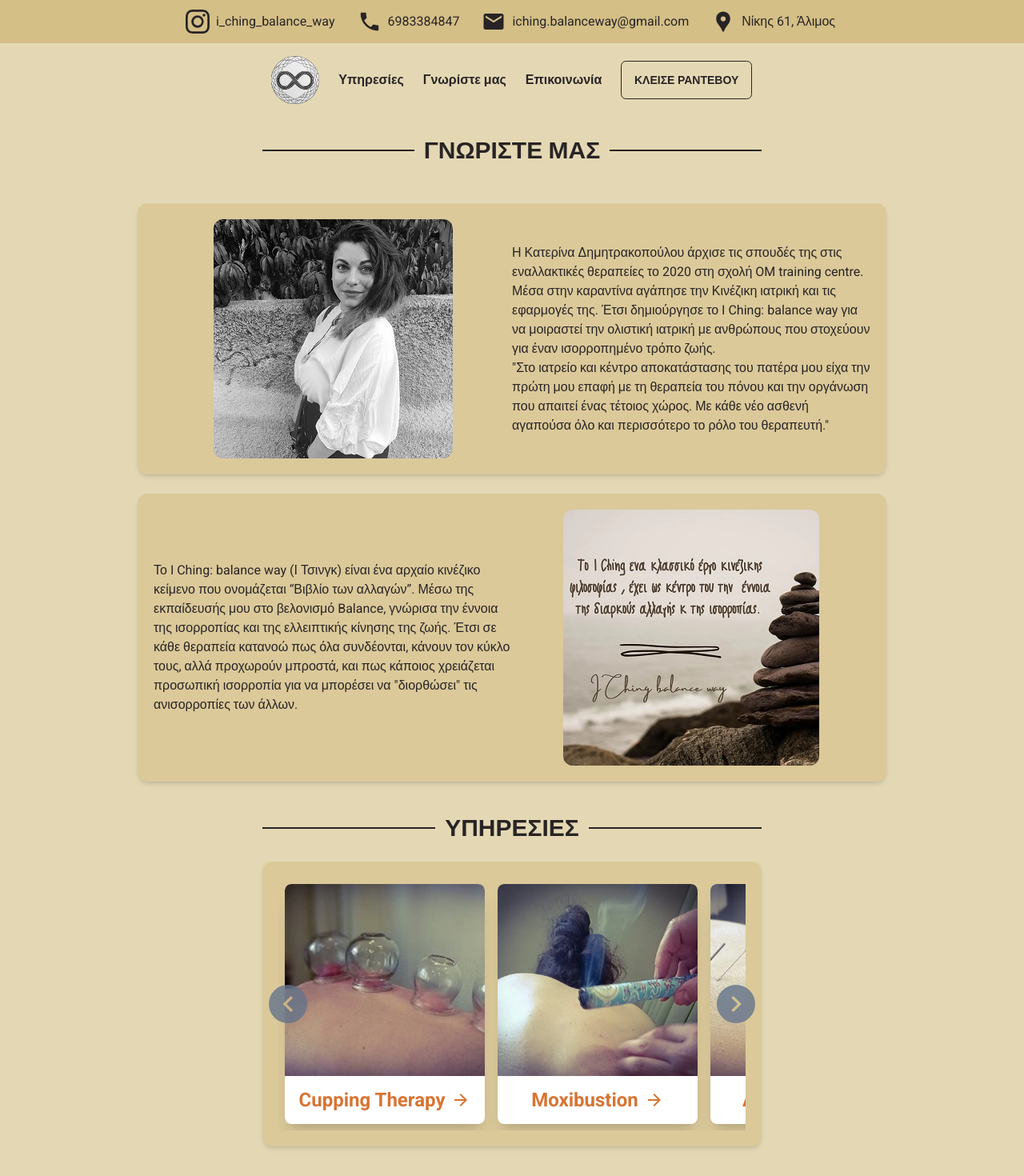
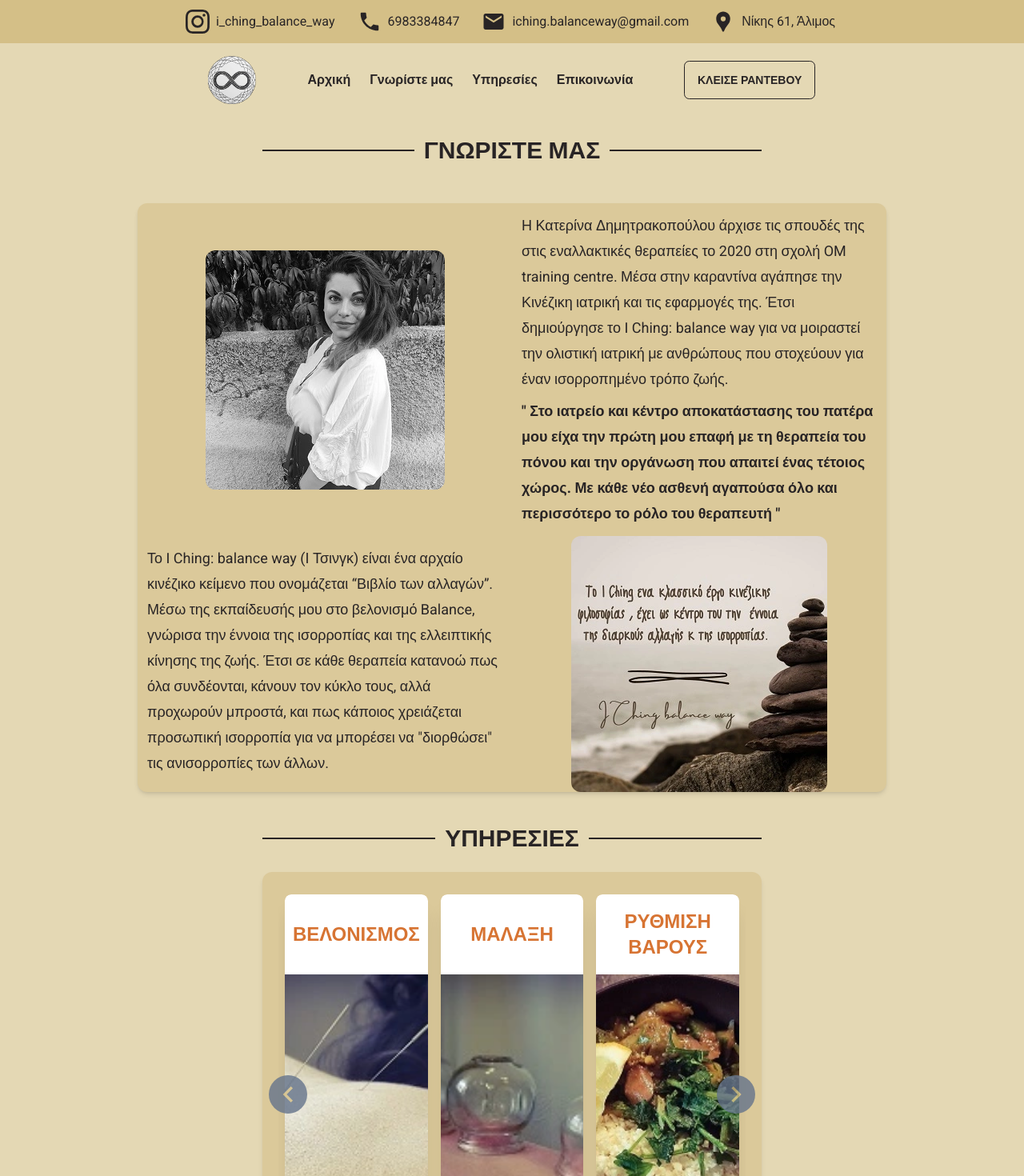
Before and after one commit to nikossoftwaredev/i-ching, a Next.js app: page / in a window 1280 px wide. Shown: the top 1470 px of the page at 80% size. Built offline with nearby package versions, Linux system fonts and the light colour scheme.

Commit message:
added category chips

```diff
--- a/app/global.css
+++ b/app/global.css
@@ -5,12 +5,15 @@
 @tailwind components;
 @tailwind utilities;
 
+* {
+  scroll-behavior: smooth;
+}
+
 html,
 body {
   padding: 0;
   margin: 0;
   font-family: Mynerve, Roboto, Oxygen, sans-serif;
-  scroll-behavior: smooth;
   background: whitesmoke;
 }
 
--- a/app/page.tsx
+++ b/app/page.tsx
@@ -4,7 +4,6 @@ import { servicesInfo } from "@/data/services";
 import { Metadata } from "next";
 import ContactSection from "@/components/contact/ContactSection";
 import AboutSection from "@/components/about/AboutSection";
-import HomeSection from "@/components/home/HomeSection";
 
 const staticKeywords = [
   "πόνος στην πλάτη",
@@ -21,7 +20,7 @@ const description =
 
 const keywords = staticKeywords
   .concat(
-    servicesInfo.map((service) => `${service.title}: ${service.subtitle}`)
+    servicesInfo.map((service) => `${service.title}: ${service.description}`)
   )
   .join(", ");
 
--- /dev/null
+++ b/components/Chip.tsx
@@ -0,0 +1,13 @@
+import { FC } from "react";
+
+interface ChipProps {
+  text: string;
+}
+
+const Chip: FC<ChipProps> = ({ text }: ChipProps) => (
+  <div className="opacity-75 shadow-md grid select-none items-center whitespace-nowrap rounded-full bg-base-200 py-1.5 px-3 text-xs font-bold uppercase text-base-content border-base-content">
+    <span>{text}</span>
+  </div>
+);
+
+export default Chip;
--- a/components/about/AboutSection.tsx
+++ b/components/about/AboutSection.tsx
@@ -5,11 +5,11 @@ import { FC } from "react";
 
 const AboutSection: FC<{ [key: string]: any }> = () => (
   <section
-    id="#about-section"
+    id="about-section"
     className="w-full flex flex-col items-center justify-center gap-6"
   >
     <SectionTitle title="ΓΝΩΡΙΣΤΕ ΜΑΣ" />
-    <Card className="p-5 grid grid-cols-1 md:grid-cols-2 items-center justify-center w-3/4">
+    <Card className="grid grid-cols-1 md:grid-cols-2 justify-center w-3/4 leading-8 text-lg font-medium">
       <figure className="flex flex-col items-center justify-center">
         <img
           src="/images/doctor.webp"
@@ -19,20 +19,22 @@ const AboutSection: FC<{ [key: string]: any }> = () => (
           loading="lazy"
         />
       </figure>
-      <div className="flex flex-col justify-center">
-        Η Κατερίνα Δημητρακοπούλου άρχισε τις σπουδές της στις εναλλακτικές
-        θεραπείες το 2020 στη σχολή OM training centre. Μέσα στην καραντίνα
-        αγάπησε την Κινέζικη ιατρική και τις εφαρμογές της. Έτσι δημιούργησε το
-        I Ching: balance way για να μοιραστεί την ολιστική ιατρική με ανθρώπους
-        που στοχεύουν για έναν ισορροπημένο τρόπο ζωής. <br />
-        &quot;Στο ιατρείο και κέντρο αποκατάστασης του πατέρα μου είχα την πρώτη
-        μου επαφή με τη θεραπεία του πόνου και την οργάνωση που απαιτεί ένας
-        τέτοιος χώρος. Με κάθε νέο ασθενή αγαπούσα όλο και περισσότερο το ρόλο
-        του θεραπευτή.&quot;
+      <div className="p-3">
+        <div>
+          Η Κατερίνα Δημητρακοπούλου άρχισε τις σπουδές της στις εναλλακτικές
+          θεραπείες το 2020 στη σχολή OM training centre. Μέσα στην καραντίνα
+          αγάπησε την Κινέζικη ιατρική και τις εφαρμογές της. Έτσι δημιούργησε
+          το I Ching: balance way για να μοιραστεί την ολιστική ιατρική με
+          ανθρώπους που στοχεύουν για έναν ισορροπημένο τρόπο ζωής.
+        </div>
+        <div className="font-bold mt-2">
+          &quot; Στο ιατρείο και κέντρο αποκατάστασης του πατέρα μου είχα την
+          πρώτη μου επαφή με τη θεραπεία του πόνου και την οργάνωση που απαιτεί
+          ένας τέτοιος χώρος. Με κάθε νέο ασθενή αγαπούσα όλο και περισσότερο το
+          ρόλο του θεραπευτή &quot;
+        </div>
       </div>
-    </Card>
-    <Card className="p-5 grid grid-cols-1 md:grid-cols-2 items-center justify-center  w-3/4">
-      <div className="flex flex-col justify-center">
+      <p className="p-3">
         Το I Ching: balance way (Ι Τσινγκ) είναι ένα αρχαίο κινέζικο κείμενο που
         ονομάζεται “Βιβλίο των αλλαγών”. Μέσω της εκπαίδευσής μου στο βελονισμό
         Balance, γνώρισα την έννοια της ισορροπίας και της ελλειπτικής κίνησης
@@ -40,7 +42,7 @@ const AboutSection: FC<{ [key: string]: any }> = () => (
         κύκλο τους, αλλά προχωρούν μπροστά, και πως κάποιος χρειάζεται προσωπική
         ισορροπία για να μπορέσει να &quot;διορθώσει&quot; τις ανισορροπίες των
         άλλων.
-      </div>
+      </p>
       <figure className="flex flex-col items-center justify-center">
         <img
           src="/images/main_area.webp"
--- a/components/contact/ContactSection.tsx
+++ b/components/contact/ContactSection.tsx
@@ -3,7 +3,7 @@ import SectionTitle from "@/components/SectionTitle";
 const ContactSection = () => {
   // Take the id and the title from a config
   return (
-    <span id="#contact-section">
+    <span id="contact-section">
       <SectionTitle title="ΕΠΙΚΟΙΝΩΝΙΑ" />
     </span>
   );
--- a/components/header/Header.tsx
+++ b/components/header/Header.tsx
@@ -35,15 +35,19 @@ const Header = () => {
             ))}
           </div>
           <ul className="w-full flex flex-row gap-6 justify-center items-center mr-1">
-            <Link href="/" className="flex items-center animate-pulse-scale">
+            <Link
+              href="/"
+              className="flex items-center animate-pulse-scale mr-10"
+            >
               <img
                 src="/images/logo.png"
                 alt="Flowbite Logo"
                 className="w-[60px] h-[60px]"
               />
             </Link>
-            {headerLinks.map((linkConfig) => {
+            {headerLinks.map((linkConfig, idx) => {
               let isActive = pathname === linkConfig.path;
+              const isLastEl = idx === headerLinks.length - 1;
 
               if (linkConfig.path !== "/" && pathname) {
                 isActive = pathname === linkConfig.path;
@@ -51,14 +55,14 @@ const Header = () => {
 
               return (
                 <li key={linkConfig.path}>
-                  <Link
+                  <a
                     href={linkConfig.path}
                     className={`font-bold hover:text-accent ${
                       isActive ? "text-accent" : ""
-                    }`}
+                    } ${isLastEl ? "mr-10" : ""}`}
                   >
                     {linkConfig.text}
-                  </Link>
+                  </a>
                 </li>
               );
             })}
--- a/components/header/headerConfig.tsx
+++ b/components/header/headerConfig.tsx
@@ -10,8 +10,9 @@ import {
 } from "data/general";
 
 export const headerLinks = [
+  { path: "#home", text: "Αρχική" },
+  { path: `#about-section`, text: "Γνωρίστε μας" },
   { path: `#services-section`, text: "Υπηρεσίες" },
-  { path: `#about-section`, text: "Γνωρίστε μας" },
   { path: `#contact-section`, text: "Επικοινωνία" },
 ];
 
--- a/components/services/ServicesSection.tsx
+++ b/components/services/ServicesSection.tsx
@@ -1,13 +1,13 @@
 import Card from "@/components/Card";
 import CarouseButtons from "@/components/CarouselButtons";
+import Chip from "@/components/Chip";
 import SectionTitle from "@/components/SectionTitle";
 import { servicesInfo } from "@/data/services";
 import Link from "next/link";
-import { MdArrowForward } from "react-icons/md";
 
 const ServicesSection = () => {
   return (
-    <span id="#services-section">
+    <div id="services-section">
       <SectionTitle title="ΥΠΗΡΕΣΙΕΣ" />
       <section className="w-full flex flex-col items-center justify-center">
         <Card className="relative xl:w-2/4 md:w-3/4 max-w-full p-5">
@@ -16,28 +16,32 @@ const ServicesSection = () => {
             id="scrollable-div"
             className="flex overflow-x-auto gap-4 justify-between p-2"
           >
-            {servicesInfo.map((service) => (
+            {servicesInfo.map(({ serviceId, title, image, tags }) => (
               <Link
-                href={`/wiki/${service.serviceId}`}
-                key={service.serviceId}
-                className="overflow-y-hidden rounded-lg shadow-xl relative h-[300px] w-[250px]  flex flex-col flex-shrink-0 brightness-100 hover:brightness-75 transition ease-in-out duration-300"
+                href={`/wiki/${serviceId}`}
+                key={serviceId}
+                className="overflow-y-hidden rounded-lg shadow-xl relative h-[500px] w-[400px] grid grid-flow-row grid-rows-5 brightness-100 hover:brightness-75 transition ease-in-out duration-300"
               >
+                <div className="rounded-t-lg grow bg-white flex flex-row justify-center items-center p-2 font-bold text-2xl text-accent-focus gap-2">
+                  <h2 className="text-center ">{title}</h2>
+                </div>
                 <img
-                  src={service.image}
-                  className="rounded-t-lg object-cover h-4/5 w-full"
-                  alt={service.title}
+                  src={image}
+                  className="object-cover row-span-4 w-full h-full"
+                  alt={title}
                   loading="lazy"
                 />
-                <div className="rounded-b-lg grow bg-white flex flex-row justify-center items-center p-2 font-bold text-2xl text-accent-focus gap-2">
-                  <h2 className="text-center ">{service.title}</h2>
-                  <MdArrowForward />
+                <div className="absolute p-2 bottom-0 rounded-b-lg flex gap-2 flex-wrap">
+                  {tags.map((tag) => (
+                    <Chip key={tag} text={tag} />
+                  ))}
                 </div>
               </Link>
             ))}
           </div>
         </Card>
       </section>
-    </span>
+    </div>
   );
 };
 
--- a/data/services.ts
+++ b/data/services.ts
@@ -1,33 +1,26 @@
 export const servicesInfo = [
   {
-    title: 'Cupping Therapy',
-    subtitle: 'Μάλαξη με βεντούζες',
+    title: 'ΒΕΛΟΝΙΣΜΟΣ',
+    tags: ["balance method", "electro acupuncture", "κινέζικος βελονισμος"],
+    description:
+      'Θεραπεία σε ειδικά βελονιστικά σημεία με εισαγωγή λεπτών βελονών (μιας χρήσης) για ευεξία, χαλάρωση και εξισορρόπηση εσωτερικών και εξωτερικών λειτουργιών του  οργανισμού',
+    image: '/images/services/acupuncture.webp',
+    serviceId: 'acupuncture'
+  },
+  {
+    title: 'ΜΑΛΑΞΗ',
+    tags: ["βεντούζες", "γυαλινες", "φωτιας", "σιλικονης" ,"μόξα"],
     description:
       'Μάλαξη με βεντούζες βεντουζοθεραπεία για χαλάρωση, αποκατάσταση τραυματισμών , fascia release (περιτονιακή απελευθέρωση) και λεμφική αποσυμφόρηση.',
     image: '/images/services/cupping.webp',
     serviceId: 'cupping'
   },
   {
-    title: 'Moxibustion',
-    subtitle: 'Θερμοθεραπεία με μόξα',
-    description:
-      'Θερμοθεραπεία με μόξα, θεραπεία σημείων για πόνους και ευεξία με θερμότητα από το φυτό Artemisia Vulgaris (αρτεμισία)',
-    image: '/images/services/moxibustion.webp',
-    serviceId: 'moxibustion'
-  },
-  {
-    title: 'Acupuncture',
-    subtitle: 'Βελονισμός',
-    description:
-      'Θεραπεία σε ειδικά βελονιστικά σημεία με εισαγωγή λεπτών βελονών (μιας χρήσης) για ευεξία, χαλάρωση και εξισορρόπηση εσωτερικών και εξωτερικών λειτουργιών του  οργανισμού',
-    image: '/images/services/acupuncture.webp',
-    serviceId: 'acupuncture'
-  },
-  {
-    title: 'Diet Plan',
-    subtitle: 'Πλάνο διατροφής',
+    title: 'ΡΥΘΜΙΣΗ ΒΑΡΟΥΣ',
+    tags: ["διατροφη", "μαλαξη κυτταριτιδας"],
     description: 'Συνταγογράφηση σύμφωνα με την κινέζικη ιατρική ως θεραπεία ή για απώλεια βάρους',
     image: '/images/services/diet.webp',
     serviceId: 'diet'
-  },
+  }
+
 ];
```
